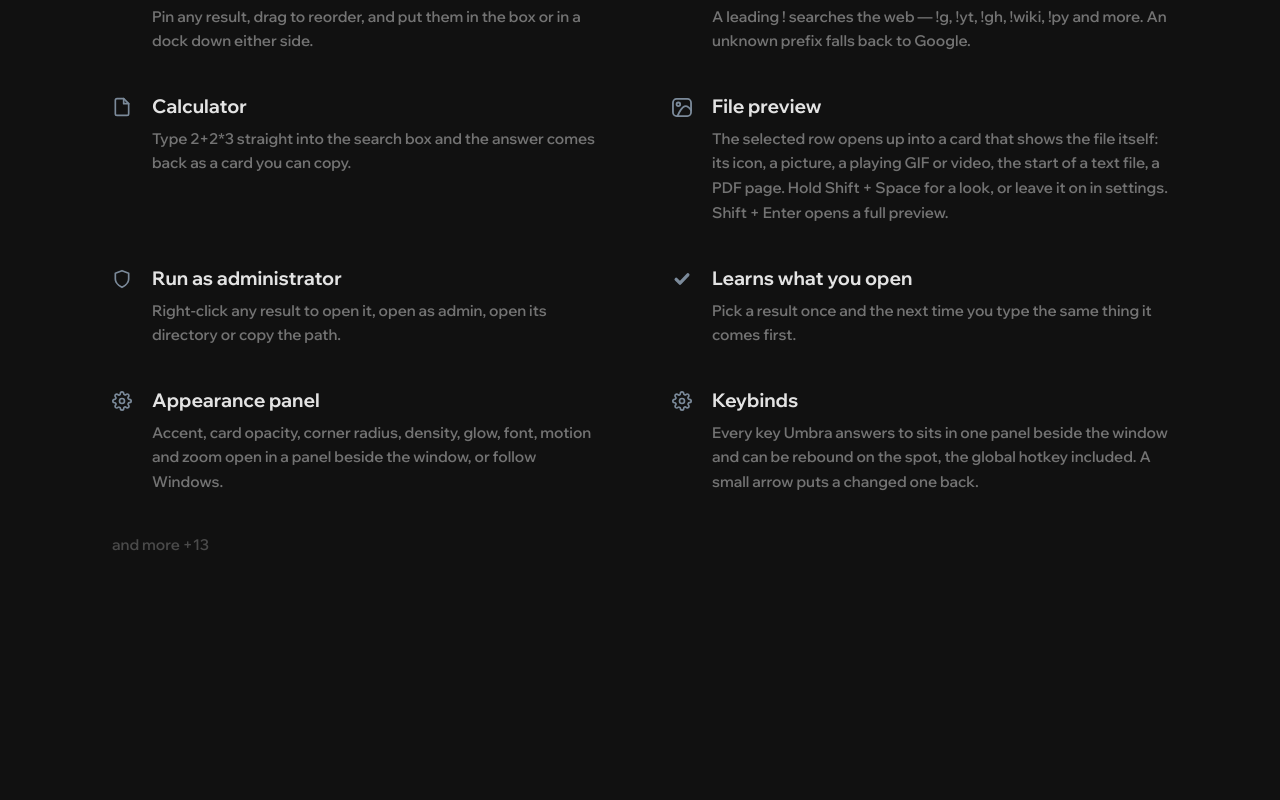
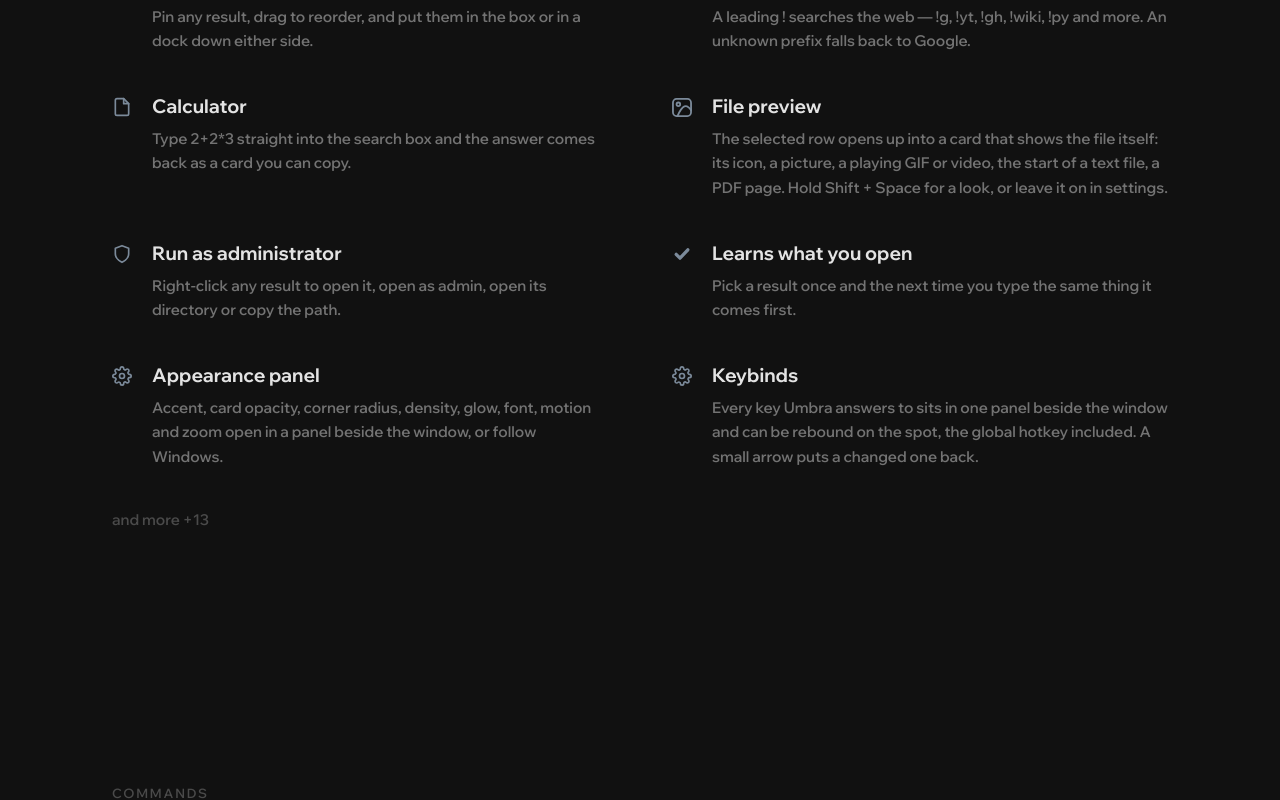
Before and after one commit to spectrvm1337/Umbra-web, a React (Vite) app: page / in a window 1280 px wide. Shown: the part 1220-2020 px from the top of the page. Built offline with nearby package versions, Linux system fonts and the light colour scheme; a web font is replaced by a local one.

Commit message:
Site: the full preview and its shortcut are gone

```diff
--- a/src/components/Features.tsx
+++ b/src/components/Features.tsx
@@ -29,7 +29,7 @@ const FEATURES = [
   {
     icon: asset('/icons/photo_glyph.svg'),
     title: 'File preview',
-    text: 'The selected row opens up into a card that shows the file itself: its icon, a picture, a playing GIF or video, the start of a text file, a PDF page. Hold Shift + Space for a look, or leave it on in settings. Shift + Enter opens a full preview.',
+    text: 'The selected row opens up into a card that shows the file itself: its icon, a picture, a playing GIF or video, the start of a text file, a PDF page. Hold Shift + Space for a look, or leave it on in settings.',
   },
   {
     icon: asset('/icons/ctx-admin-shield.svg'),
--- a/src/components/Shortcuts.tsx
+++ b/src/components/Shortcuts.tsx
@@ -6,7 +6,6 @@ const SHORTCUTS = [
   { action: 'Pin or unpin the selection', keys: 'Ctrl + P' },
   { action: 'Run as admin', keys: 'Ctrl + Shift + Enter' },
   { action: 'Open the selected row into a card (hold)', keys: 'Shift + Space' },
-  { action: 'Open the full preview', keys: 'Shift + Enter' },
   { action: 'Complete query', keys: 'Tab' },
   { action: 'Move through results', keys: '↑ ↓' },
   { action: 'Walk through earlier queries', keys: 'Alt + ↑ ↓' },
```
